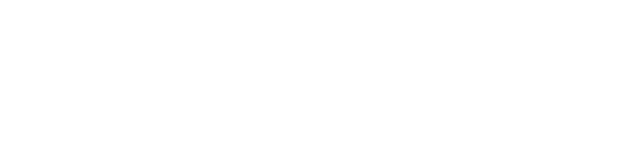
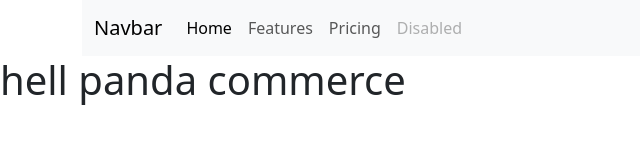
Before and after one commit to anayethasan/Pandamart, a plain HTML site: page index.html in a window 1280 px wide. Shown: the whole page, without its empty margins (0-640 px from the left). Drawn offline with nearby package versions, Linux system fonts and the light colour scheme; files that its build step writes are made by us from their sources.

Commit message:
new updet

```diff
--- a/index.html
+++ b/index.html
@@ -4,9 +4,41 @@
     <meta charset="UTF-8">
     <meta name="viewport" content="width=device-width, initial-scale=1.0">
     <title>Panda-commerce</title>
+    <link href="https://cdn.jsdelivr.net/npm/bootstrap@5.3.3/dist/css/bootstrap.min.css" rel="stylesheet" integrity="sha384-QWTKZyjpPEjISv5WaRU9OFeRpok6YctnYmDr5pNlyT2bRjXh0JMhjY6hW+ALEwIH" crossorigin="anonymous">
     <link rel="stylesheet" href="style.css">
 </head>
 <body>
+    <div class="container">
+        <nav class="navbar navbar-expand-lg bg-body-tertiary">
+            <div class="container-fluid">
+              <a class="navbar-brand" href="#">Navbar</a>
+              <button class="navbar-toggler" type="button" data-bs-toggle="collapse" data-bs-target="#navbarNav" aria-controls="navbarNav" aria-expanded="false" aria-label="Toggle navigation">
+                <span class="navbar-toggler-icon"></span>
+              </button>
+              <div class="collapse navbar-collapse" id="navbarNav">
+                <ul class="navbar-nav">
+                  <li class="nav-item">
+                    <a class="nav-link active" aria-current="page" href="#">Home</a>
+                  </li>
+                  <li class="nav-item">
+                    <a class="nav-link" href="#">Features</a>
+                  </li>
+                  <li class="nav-item">
+                    <a class="nav-link" href="#">Pricing</a>
+                  </li>
+                  <li class="nav-item">
+                    <a class="nav-link disabled" aria-disabled="true">Disabled</a>
+                  </li>
+                </ul>
+              </div>
+            </div>
+          </nav>
+    </div>
 
+    <h1>hell panda commerce</h1>
+
+
+    <script src="https://cdn.jsdelivr.net/npm/@popperjs/core@2.11.8/dist/umd/popper.min.js" integrity="sha384-I7E8VVD/ismYTF4hNIPjVp/Zjvgyol6VFvRkX/vR+Vc4jQkC+hVqc2pM8ODewa9r" crossorigin="anonymous"></script>
+    <script src="https://cdn.jsdelivr.net/npm/bootstrap@5.3.3/dist/js/bootstrap.min.js" integrity="sha384-0pUGZvbkm6XF6gxjEnlmuGrJXVbNuzT9qBBavbLwCsOGabYfZo0T0to5eqruptLy" crossorigin="anonymous"></script>
 </body>
 </html>
```
